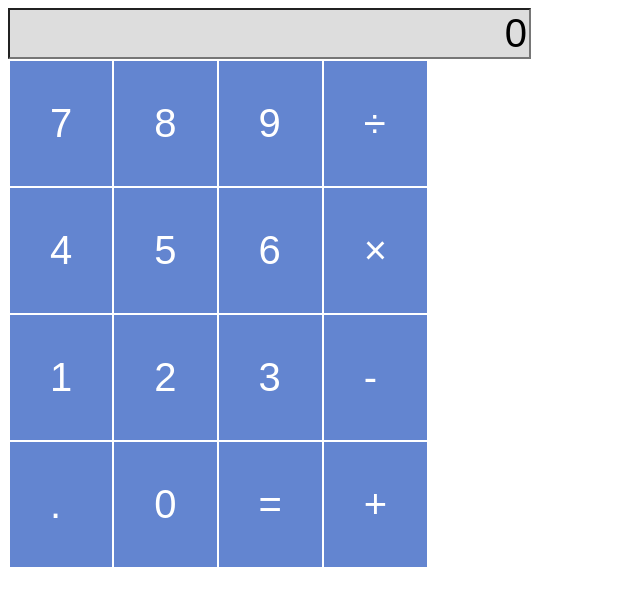
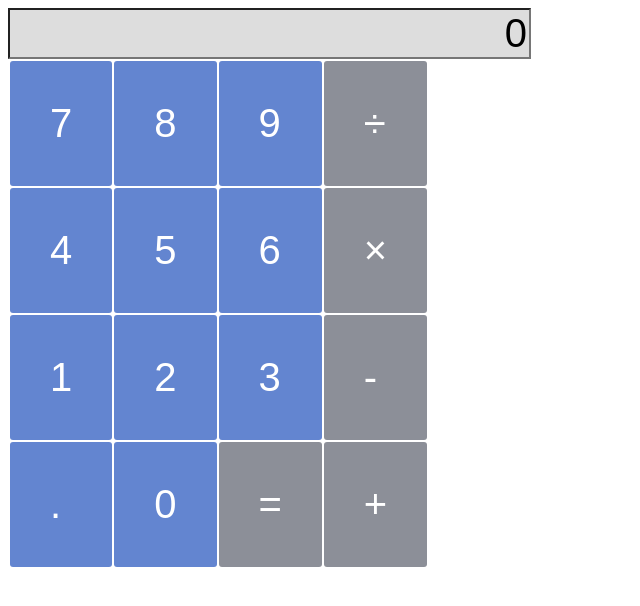
Before and after one commit to matthewlane/calc, a plain HTML site: page ui.html in a window 1280 px wide. Shown: the whole page, without its empty margins (0-640 px from the left). Drawn offline with Linux system fonts and the light colour scheme.

Commit message:
Style operator buttons

```diff
--- a/ui.html
+++ b/ui.html
@@ -7,6 +7,7 @@
     * {font: 40px sans-serif;}
     td {
       background: #6385d0;
+      border-radius: 3px;
       color: #fff;
       cursor: pointer;
       padding: 1em;
@@ -17,6 +18,8 @@
       text-align: right;
     }
     .clicked {background: #4466b1;}
+    .operator {background: #8c8f98;}
+    .operator.clicked {background: #686a70;}
   </style>
 </head>
 
@@ -28,25 +31,25 @@
       <td>7</td>
       <td>8</td>
       <td>9</td>
-      <td>&divide;</td>
+      <td class="operator">&divide;</td>
     </tr>
     <tr>
       <td>4</td>
       <td>5</td>
       <td>6</td>
-      <td>&times;</td>
+      <td class="operator">&times;</td>
     </tr>
     <tr>
       <td>1</td>
       <td>2</td>
       <td>3</td>
-      <td>-</td>
+      <td class="operator">-</td>
     </tr>
     <tr>
       <td>.</td>
       <td>0</td>
-      <td>=</td>
-      <td>+</td>
+      <td class="operator">=</td>
+      <td class="operator">+</td>
     </tr>
   </table>
 
```
